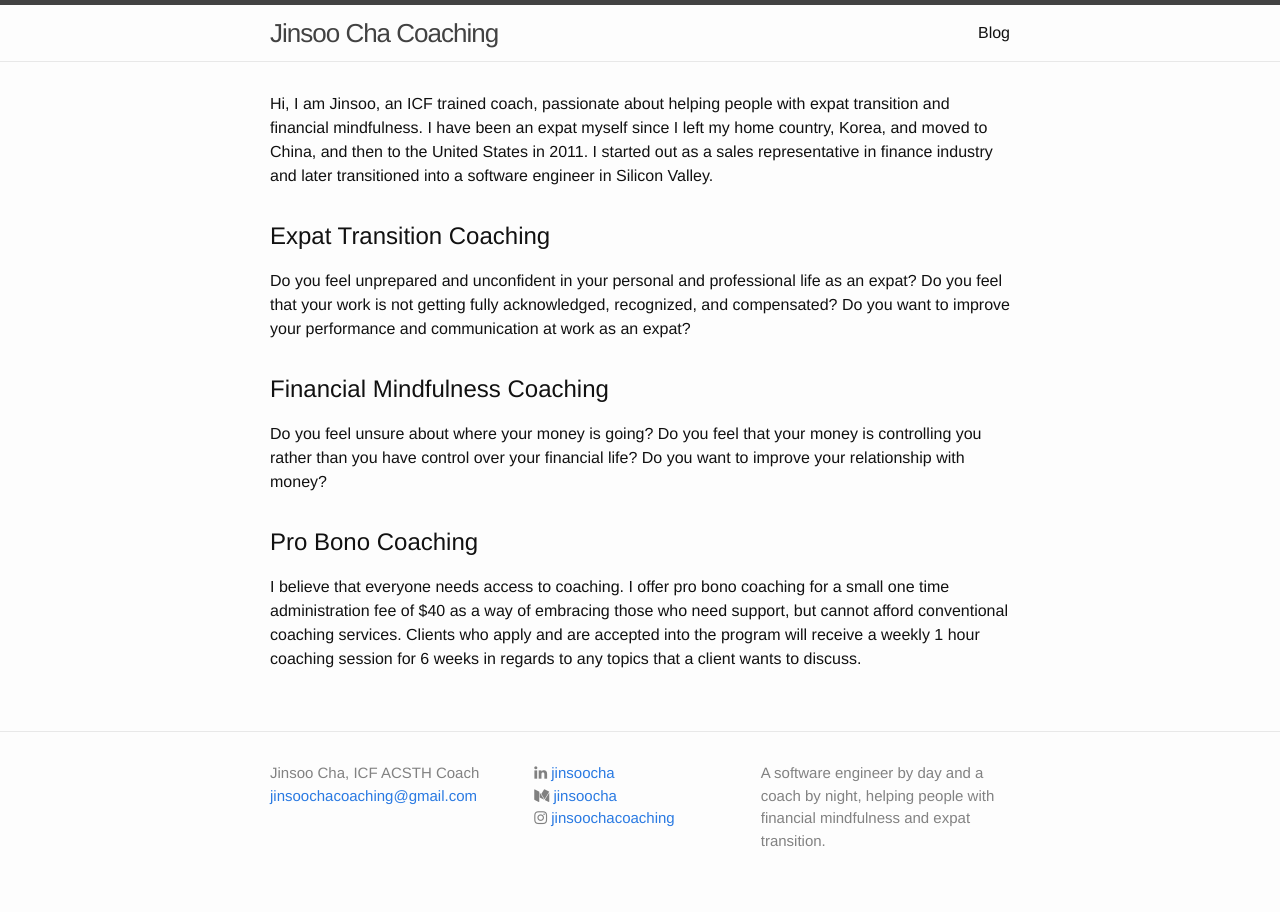
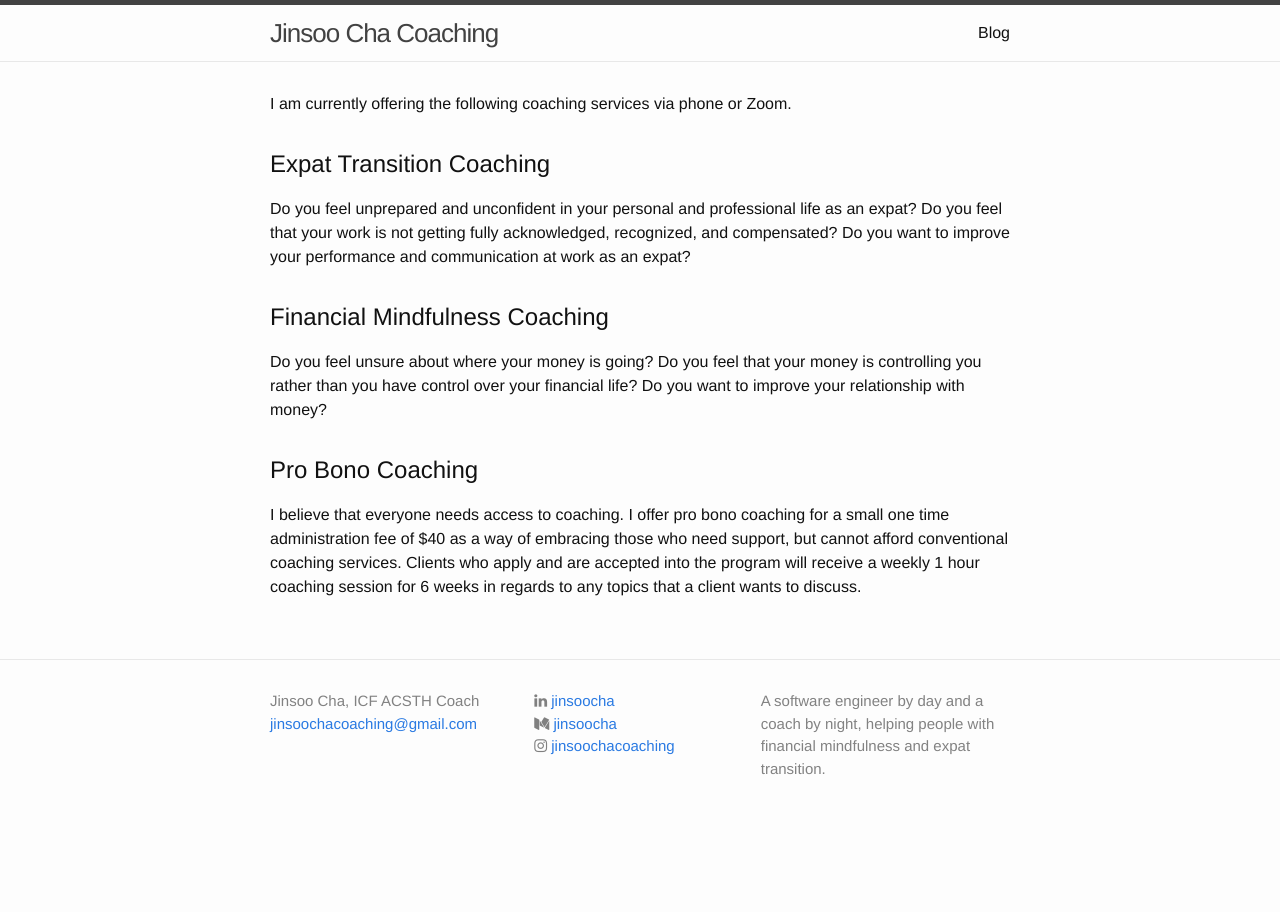
Before and after one commit to jinsoocha/jinsoocha.github.io, a Jekyll site: the page built from index.html, in a window 1280 px wide. Built offline with Jekyll 4.4.1, drawn with Linux system fonts in a browser that asks for light colours; nearby versions of some CDN libraries.

Commit message:
Update index.html

```diff
--- a/index.html
+++ b/index.html
@@ -4,7 +4,7 @@ layout: default
 
 <div class="home">
   <div class="intro">
-    <p class="post-content">Hi, I am Jinsoo, an ICF trained coach, passionate about helping people with expat transition and financial mindfulness. I have been an expat myself since I left my home country, Korea, and moved to China, and then to the United States in 2011. I started out as a sales representative in finance industry and later transitioned into a software engineer in Silicon Valley.</p>
+    <p class="post-content">I am currently offering the following coaching services via phone or Zoom.</p>
     <div class="intro-block">
       <h2 class="post-heading">Expat Transition Coaching</h2>
       <p class="post-content">Do you feel unprepared and unconfident in your personal and professional life as an expat? Do you feel that your work is not getting fully acknowledged, recognized, and compensated? Do you want to improve your performance and communication at work as an expat?</p>
```
